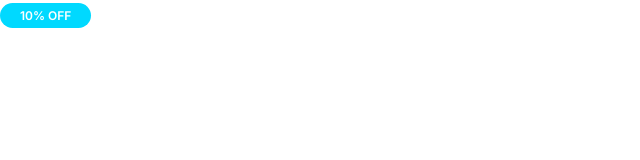
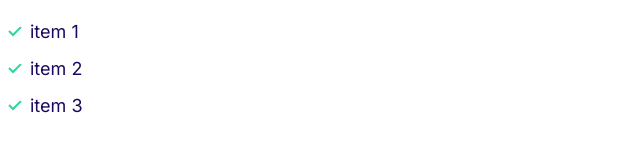
Before and after one commit to erutuzz/First-font-end-exercise-from-Mosh, a plain HTML site: page index.html in a window 1280 px wide. Shown: the whole page, without its empty margins (0-640 px from the left). Drawn offline with Linux system fonts and the light colour scheme.

Commit message:
Build the style of lists

```diff
--- a/css/style.css
+++ b/css/style.css
@@ -73,7 +73,7 @@ a {
   }
 }
 
-/* badger */
+/* badgers */
 .badger {
   font-size: 1.5rem;
   font-weight: 600;
@@ -99,3 +99,27 @@ a {
     font-size: 1.6rem;
   }
 }
+
+/* lists */
+.list {
+  list-style: none;
+  color: var(--color-heading);
+  padding-left: 0;
+}
+.list--incline .list__item {
+  display: inline-block;
+  margin-right: 2rem;
+  font-weight: bold;
+}
+.list--tick {
+  list-style-image: url(../images/tick.svg);
+  padding-left: 3rem;
+}
+.list--tick .list__item {
+  margin-bottom: 1rem;
+}
+@media screen and (max-width: 768px) {
+  .list--tick .list__item {
+    padding-left: 0.5rem;
+  }
+}
--- a/index.html
+++ b/index.html
@@ -15,6 +15,10 @@
     />
   </head>
   <body>
-    <span class="badger badger--secondary badger--small">10% OFF</span>
+    <ul class="list list--tick">
+      <li class="list__item">item 1</li>
+      <li class="list__item">item 2</li>
+      <li class="list__item">item 3</li>
+    </ul>
   </body>
 </html>
```
Also changed, not shown: components/lists.html (added, +10 -0 lines), images/tick.svg (added).
